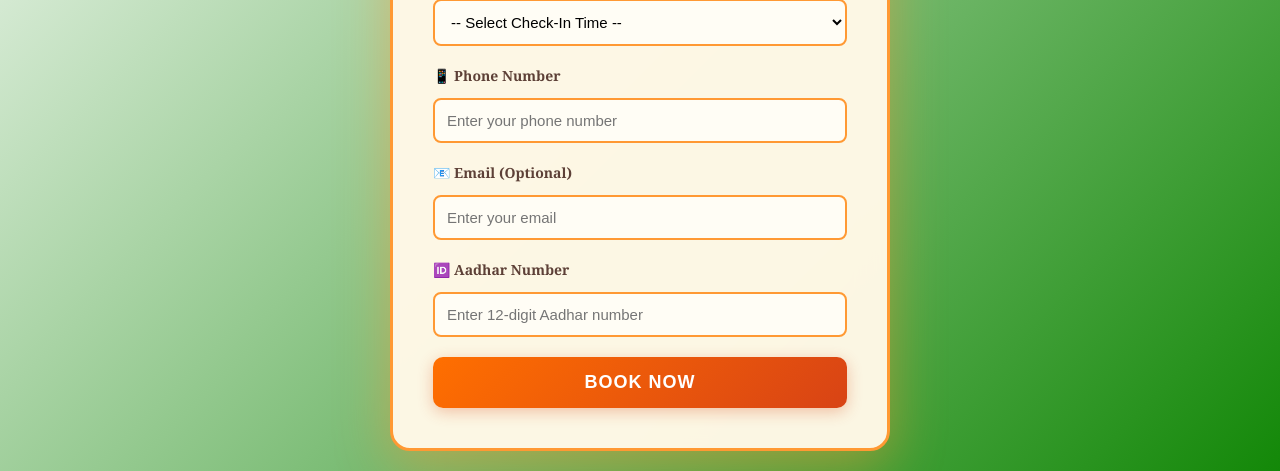
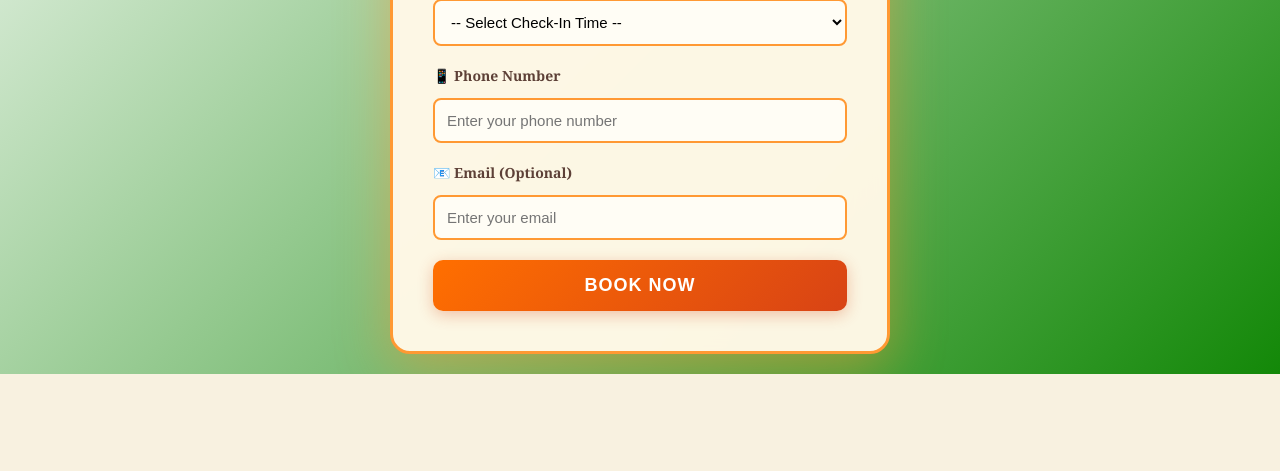
Before and after one commit to jeevs2705/subham_rooms, a Flask app: page /booking in a window 1280 px wide. Shown: the part 1306-1777 px from the top of the page. After the commit the page ends 1680 px from the top, so only its background shows below. Run offline with Flask 3, Linux system fonts and the light colour scheme.

Commit message:
Remove Aadhar field completely - revert to original structure

```diff
--- a/app.py
+++ b/app.py
@@ -70,17 +70,17 @@ def get_or_create_sheet_for_date(date_str):
         except gspread.exceptions.WorksheetNotFound:
             print(f"[SHEETS] Worksheet not found, creating new one: {date_str}")
             # Create new sheet for this date
-            worksheet = spreadsheet.add_worksheet(title=date_str, rows=100, cols=14)
+            worksheet = spreadsheet.add_worksheet(title=date_str, rows=100, cols=13)
             print(f"[SHEETS] New worksheet created: {date_str}")
 
             # Add headers
-            headers = ['ID', 'Name', 'Room', 'People', 'AC', 'Phone', 'Email', 'Aadhar Number', 'Date', 'Check-In Time', 'Check-Out Time', 'Price', 'Status', 'Accepted Time']
+            headers = ['ID', 'Name', 'Room', 'People', 'AC', 'Phone', 'Email', 'Date', 'Check-In Time', 'Check-Out Time', 'Price', 'Status', 'Accepted Time']
             worksheet.append_row(headers)
             print("[SHEETS] Headers added successfully")
 
             # Format header row
             try:
-                worksheet.format('A1:N1', {
+                worksheet.format('A1:M1', {
                     'textFormat': {'bold': True, 'fontSize': 11},
                     'backgroundColor': {'red': 0.2, 'green': 0.6, 'blue': 0.8},
                     'horizontalAlignment': 'CENTER'
@@ -99,7 +99,7 @@ def get_or_create_sheet_for_date(date_str):
         traceback.print_exc()
         return None
 
-def add_booking_to_sheet(booking_id, name, date_str, time_slot, room, people, ac, phone, email, aadhar, price, status='Pending'):
+def add_booking_to_sheet(booking_id, name, date_str, time_slot, room, people, ac, phone, email, price, status='Pending'):
     """Add booking to Google Sheet"""
     try:
         print(f"[SHEETS] Attempting to add booking {booking_id} to sheet for date {date_str}")
@@ -123,7 +123,6 @@ def add_booking_to_sheet(booking_id, name, date_str, time_slot, room, people, ac
             str(ac),
             str(phone),
             str(email),
-            str(aadhar),
             str(date_str),
             str(check_in),
             str(check_out),  # Empty until checkout
@@ -141,25 +140,25 @@ def add_booking_to_sheet(booking_id, name, date_str, time_slot, room, people, ac
             row_num = len(worksheet.get_all_values())
             print(f"[SHEETS] Formatting row {row_num}")
 
-            worksheet.format(f'A{row_num}:N{row_num}', {
+            worksheet.format(f'A{row_num}:M{row_num}', {
                 'horizontalAlignment': 'CENTER',
                 'verticalAlignment': 'MIDDLE'
             })
 
             # Format price column
-            worksheet.format(f'L{row_num}', {
+            worksheet.format(f'K{row_num}', {
                 'horizontalAlignment': 'RIGHT',
                 'textFormat': {'bold': True}
             })
 
             # Format status column with color
             if status == 'Pending':
-                worksheet.format(f'M{row_num}', {
+                worksheet.format(f'L{row_num}', {
                     'backgroundColor': {'red': 1.0, 'green': 0.8, 'blue': 0.4},
                     'textFormat': {'bold': True}
                 })
             elif status == 'Accepted':
-                worksheet.format(f'M{row_num}', {
+                worksheet.format(f'L{row_num}', {
                     'backgroundColor': {'red': 0.7, 'green': 0.9, 'blue': 0.7},
                     'textFormat': {'bold': True}
                 })
@@ -188,22 +187,22 @@ def update_booking_in_sheet(booking_id, date_str, status, accepted_at='', expire
             if cell:
                 row_num = cell.row
 
-                # Update status (column M - was L, now M after adding Aadhar)
-                worksheet.update_cell(row_num, 13, status)
+                # Update status
+                worksheet.update_cell(row_num, 12, status)  # Status column (L)
 
-                # Update accepted time (column N - was M, now N)
+                # Update accepted time (not expires time)
                 if accepted_at:
-                    worksheet.update_cell(row_num, 14, accepted_at)
+                    worksheet.update_cell(row_num, 13, accepted_at)  # Accepted Time column (M)
 
                 # Format status cell with color
                 if status == 'Accepted':
-                    worksheet.format(f'M{row_num}', {
+                    worksheet.format(f'L{row_num}', {
                         'backgroundColor': {'red': 0.7, 'green': 0.9, 'blue': 0.7},
                         'textFormat': {'bold': True},
                         'horizontalAlignment': 'CENTER'
                     })
                 elif status == 'Checked Out':
-                    worksheet.format(f'M{row_num}', {
+                    worksheet.format(f'L{row_num}', {
                         'backgroundColor': {'red': 0.8, 'green': 0.8, 'blue': 0.8},
                         'textFormat': {'bold': True},
                         'horizontalAlignment': 'CENTER'
@@ -340,11 +339,10 @@ def book():
         ac = request.form["ac"]
         phone = request.form["phone"]
         email = request.form["email"]
-        aadhar = request.form["aadhar"]
         date = request.form["date"]
         time_slot = request.form["time_slot"]
 
-        print(f"Received booking: name={name}, room={room}, date={date}, aadhar={aadhar}")
+        print(f"Received booking: name={name}, room={room}, date={date}")
 
         # Convert room codes to display names
         room_names = {
@@ -358,7 +356,7 @@ def book():
         print(f"Calculated price: {price}")
 
         # Add to database with original room code
-        add_booking((name, room, people, ac, phone, email, aadhar, date, time_slot, price))
+        add_booking((name, room, people, ac, phone, email, date, time_slot, price))
         print("Added to database")
 
         # Get the booking ID of the just-inserted booking
@@ -368,7 +366,7 @@ def book():
 
         # Add to Google Sheets with display name
         print(f"Adding to Google Sheets...")
-        sheet_success = add_booking_to_sheet(booking_id, name, date, time_slot, room_display, people, ac, phone, email, aadhar, price, 'Pending')
+        sheet_success = add_booking_to_sheet(booking_id, name, date, time_slot, room_display, people, ac, phone, email, price, 'Pending')
         print(f"Sheet success: {sheet_success}")
 
         return render_template("success.html",
@@ -448,7 +446,7 @@ def admin_accept(booking_id):
         accept_booking(booking_id)
 
         # Update in Google Sheets with accepted time
-        date_str = booking[8]  # date column (was 7, now 8 after adding aadhar)
+        date_str = booking[7]  # date column (back to 7 after removing aadhar)
         accepted_at = datetime.now().strftime("%Y-%m-%d %I:%M %p")  # e.g., "2026-03-08 02:30 PM"
         update_booking_in_sheet(booking_id, date_str, 'Accepted', accepted_at, '')
 
--- a/database.py
+++ b/database.py
@@ -14,7 +14,6 @@ def init_db():
         ac TEXT,
         phone TEXT,
         email TEXT,
-        aadhar TEXT,
         date TEXT,
         time_slot TEXT,
         price INTEGER,
@@ -34,8 +33,8 @@ def add_booking(data):
     c = conn.cursor()
 
     c.execute("""
-    INSERT INTO bookings (name,room,people,ac,phone,email,aadhar,date,time_slot,price,status)
-    VALUES (?,?,?,?,?,?,?,?,?,?,'pending')
+    INSERT INTO bookings (name,room,people,ac,phone,email,date,time_slot,price,status)
+    VALUES (?,?,?,?,?,?,?,?,?,'pending')
     """, data)
 
     conn.commit()
--- a/templates/index.html
+++ b/templates/index.html
@@ -132,9 +132,6 @@
 <label for="email" data-en="📧 Email (Optional)" data-ta="📧 மின்னஞ்சல் (விருப்பமானது)">📧 Email (Optional)</label>
 <input type="email" name="email" id="email" placeholder="" data-placeholder-en="Enter your email" data-placeholder-ta="உங்கள் மின்னஞ்சலை உள்ளிடவும்">
 
-<label for="aadhar" data-en="🆔 Aadhar Number" data-ta="🆔 ஆதார் எண்">🆔 Aadhar Number</label>
-<input type="text" name="aadhar" id="aadhar" placeholder="" data-placeholder-en="Enter 12-digit Aadhar number" data-placeholder-ta="12 இலக்க ஆதார் எண்ணை உள்ளிடவும்" pattern="[0-9]{12}" maxlength="12" required>
-
 <button type="submit" id="submitBtn" data-en="Book Now" data-ta="இப்போது முன்பதிவு செய்யுங்கள்">Book Now</button>
 
 </form>
@@ -184,7 +181,6 @@ document.addEventListener('DOMContentLoaded', function() {
     document.getElementById('people').placeholder = 'Enter number of people';
     document.getElementById('phone').placeholder = 'Enter your phone number';
     document.getElementById('email').placeholder = 'Enter your email';
-    document.getElementById('aadhar').placeholder = 'Enter 12-digit Aadhar number';
 });
 </script>
 
```
